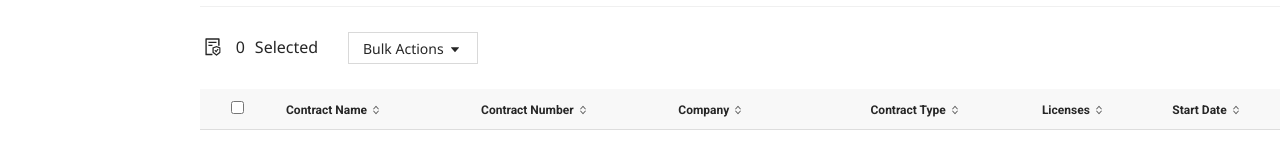
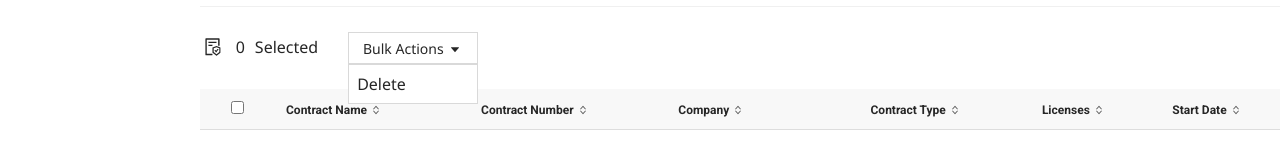
Before and after one commit to B1toks/contracts, a React (Vite) app: page / in a window 1280 px wide. Both pictures are taken after a click on the button "Bulk Actions". Shown: the part 178-326 px from the top of the page. Built offline with nearby package versions, Linux system fonts and the light colour scheme.

Commit message:
prototype of bulk actions

```diff
--- /dev/null
+++ b/src/components/dropdownmenu.tsx
@@ -0,0 +1,26 @@
+import React, {useState} from "react";
+import "../styles/header.scss"
+import menu from "../img/menu.svg";
+
+
+type Props = {
+    label: string;
+};
+
+export const Dropdown = ({label}: Props) => {
+    const [isOpen, setIsOpen] = useState (false);
+
+    const toggleDropdown = () =>
+        {setIsOpen(prev => !prev)};
+
+    return (
+        <div className="root">
+            <button className="butbulk" onClick = {toggleDropdown}> {label} <img src={menu} className="menu" alt="menu" /></button>
+            {isOpen && (
+                <ul className="menu_dd">
+                    <li className="item_dd"> Delete</li>
+                </ul>
+            )}
+        </div>
+    );
+};
--- a/src/components/table_actions.tsx
+++ b/src/components/table_actions.tsx
@@ -2,7 +2,7 @@ import React from "react";
 import download from "../img/download.svg";
 import vector from "../img/Vector.svg";
 import search from "../img/search.svg";
-import menu from "../img/menu.svg";
+import { Dropdown } from "../components/dropdownmenu"
 
 interface TableActionsProps {
   selectedCount: number;
@@ -37,9 +37,10 @@ const TableActions: React.FC<TableActionsProps> = ({ selectedCount }) => {
               <div className="selected_text"> Selected</div>
             </div>
             <div className="action_box">
-              <button className="butbulk">
+              {/* <button className="butbulk">
                 Bulk Actions <img src={menu} className="menu" alt="menu" />
-              </button>
+              </button> */}
+              <Dropdown label = "Bulk Actions"/>
             </div>
           </div>
           <div className="download_box">
--- a/src/styles/header.scss
+++ b/src/styles/header.scss
@@ -162,6 +162,12 @@ img{
 }
 
 
+
+
+// dropdownmenu
+
+
+
 .butbulk{
     @include Main_font($blackcolor);
     font-size: 14px;
@@ -171,3 +177,25 @@ img{
     background-color: #fff;
     border: 1px solid #D9D9D9;
 }
+
+.menu_dd {
+    @include Main_font($blackcolor);
+    list-style: none;
+    padding: 0;
+    margin: 0;
+    width: 128px;
+
+    background: white;
+    border: 1px solid #D9D9D9;
+
+    position: absolute
+  }
+
+.item_dd {
+    padding: 8px;
+    cursor: pointer;
+}
+
+.item_dd:hover {
+    background: #f2f2f2;
+}
```
